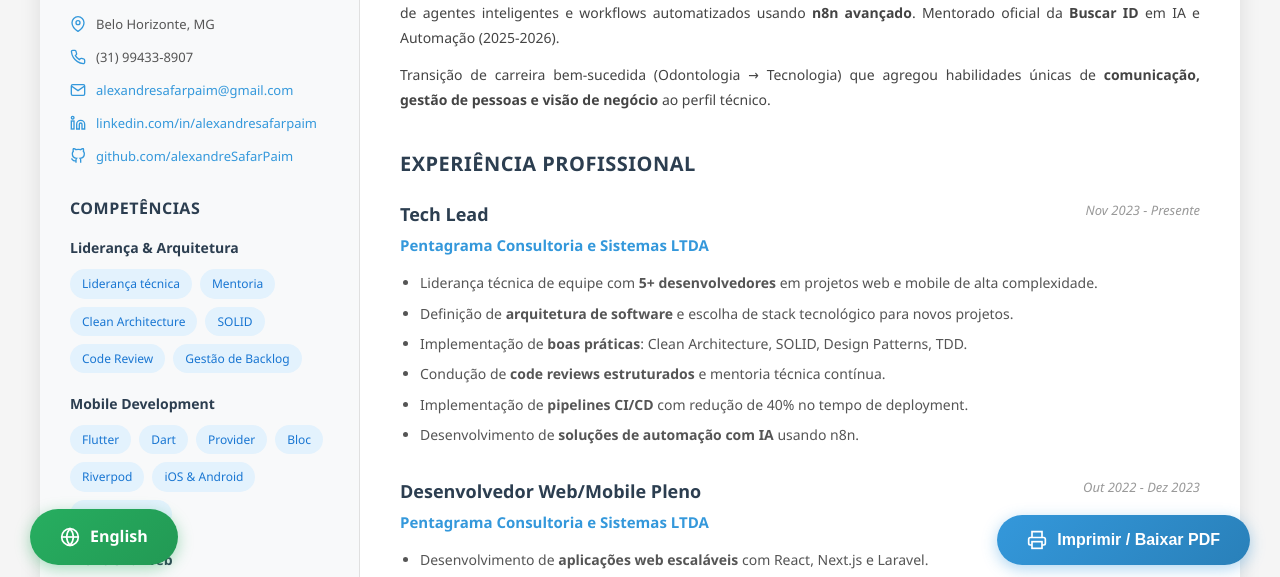
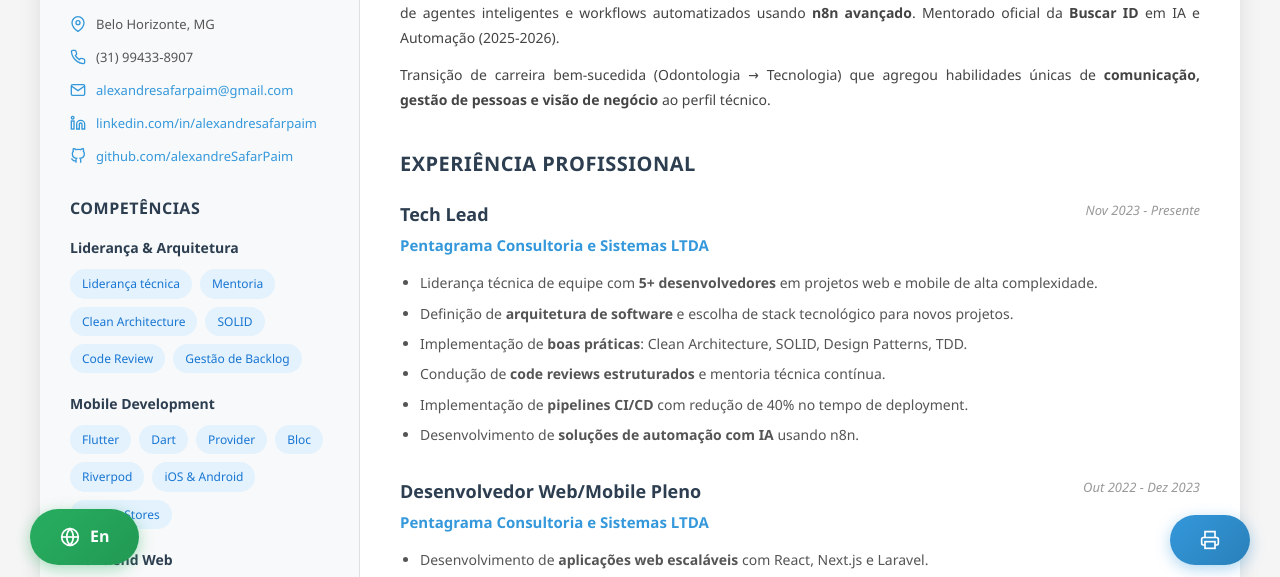
Before and after one commit to alexandreSafarPaim/cv, a plain HTML site: page pt.html in a window 1280 px wide. Shown: the part 205-782 px from the top of the page. Drawn offline with Linux system fonts and the light colour scheme.

Commit message:
Atualizar o pt.html

```diff
--- a/pt.html
+++ b/pt.html
@@ -70,11 +70,10 @@
 <body>
     <a href="/" class="language-button">
         <svg width="20" height="20" viewBox="0 0 24 24" fill="none" stroke="currentColor" stroke-width="2"><circle cx="12" cy="12" r="10"></circle><line x1="2" y1="12" x2="22" y2="12"></line><path d="M12 2a15.3 15.3 0 0 1 4 10 15.3 15.3 0 0 1-4 10 15.3 15.3 0 0 1-4-10 15.3 15.3 0 0 1 4-10z"></path></svg>
-        English
+        En
     </a>
     <button class="print-button" onclick="window.print()">
         <svg width="20" height="20" viewBox="0 0 24 24" fill="none" stroke="currentColor" stroke-width="2"><polyline points="6 9 6 2 18 2 18 9"></polyline><path d="M6 18H4a2 2 0 0 1-2-2v-5a2 2 0 0 1 2-2h16a2 2 0 0 1 2 2v5a2 2 0 0 1-2 2h-2"></path><rect x="6" y="14" width="12" height="8"></rect></svg>
-        Imprimir / Baixar PDF
     </button>
     <div class="container">
         <div class="sidebar">
```
